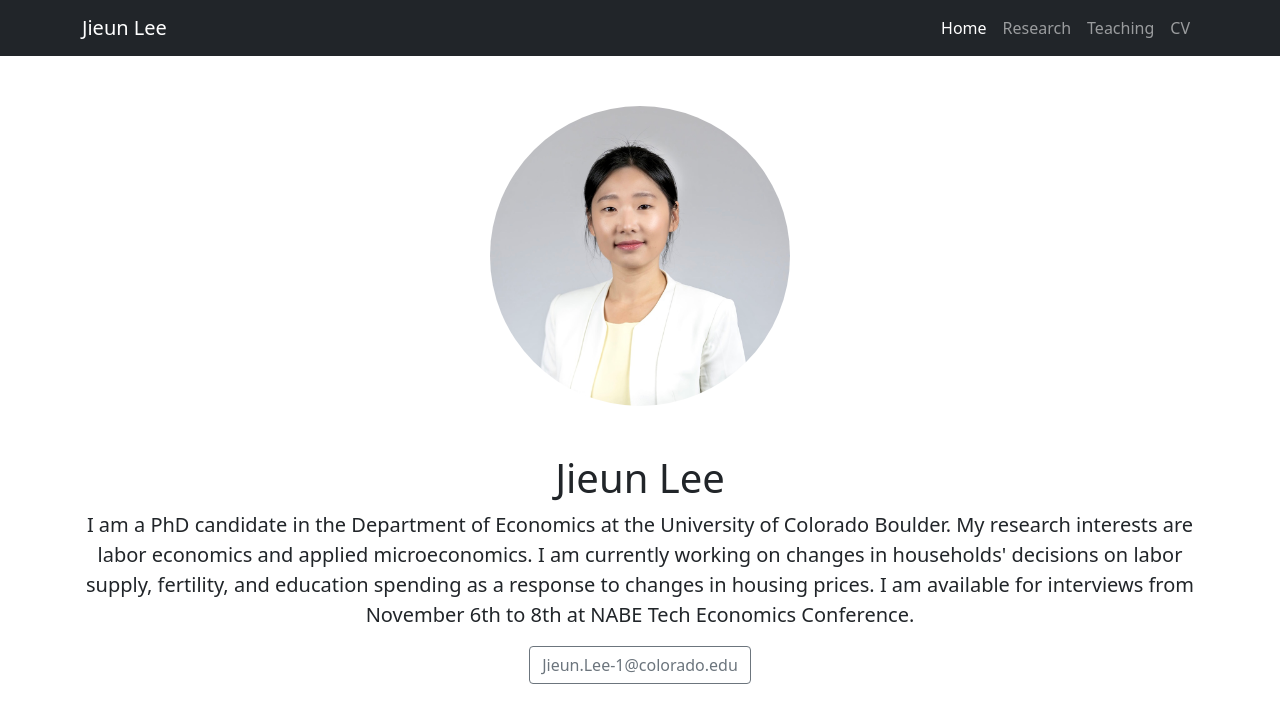
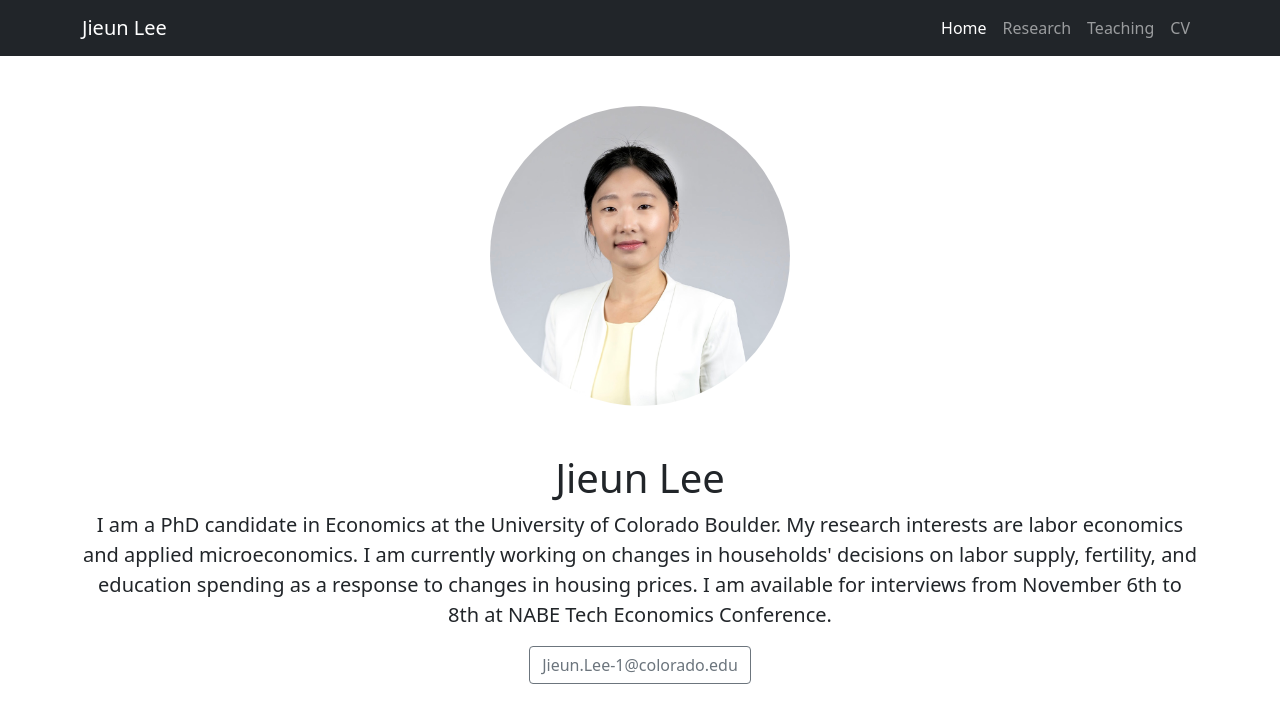
Before and after one commit to JieunHurt/JieunHurt.github.io, a website: page index.html in a window 1280 px wide. Drawn offline with nearby package versions, Linux system fonts and the light colour scheme.

Commit message:
Update index.html

```diff
--- a/index.html
+++ b/index.html
@@ -46,7 +46,7 @@
             </div>
             <div class="text-center mt-5">
                 <h1>Jieun Lee</h1>
-                <p class="lead"> I am a PhD candidate in the Department of Economics at the University of Colorado Boulder. My research interests are labor economics and applied microeconomics. I am currently working on changes in households' decisions on labor supply, fertility, and education spending as a response to changes in housing prices. I am available for interviews from November 6th to 8th at NABE Tech Economics Conference. </p>
+                <p class="lead"> I am a PhD candidate in Economics at the University of Colorado Boulder. My research interests are labor economics and applied microeconomics. I am currently working on changes in households' decisions on labor supply, fertility, and education spending as a response to changes in housing prices. I am available for interviews from November 6th to 8th at NABE Tech Economics Conference. </p>
                 <p>  <a href="mailto:Jieun.Lee-1@colorado.edu" class="btn btn-outline-secondary">Jieun.Lee-1@colorado.edu</a></p>
             </div>
         </div>
```
